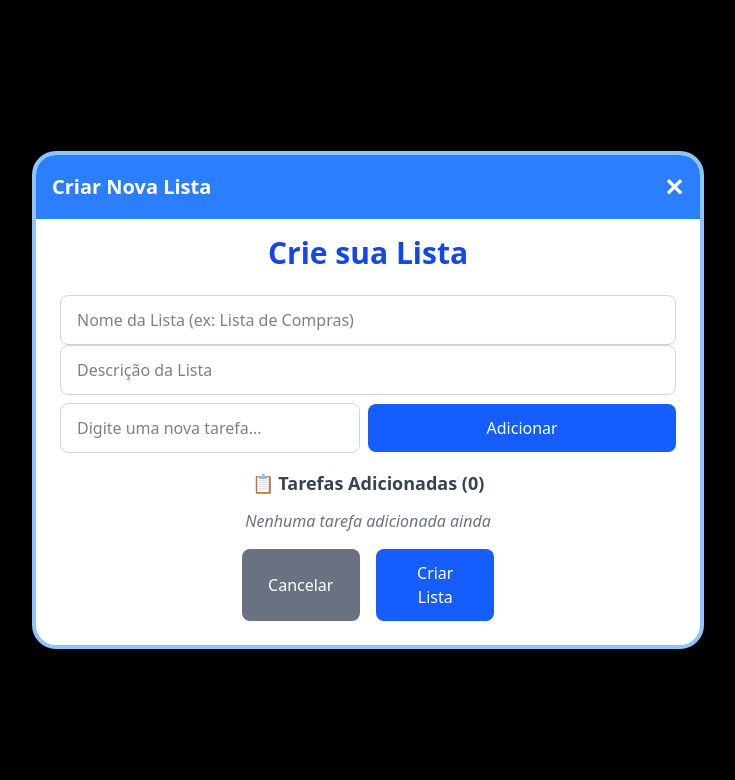
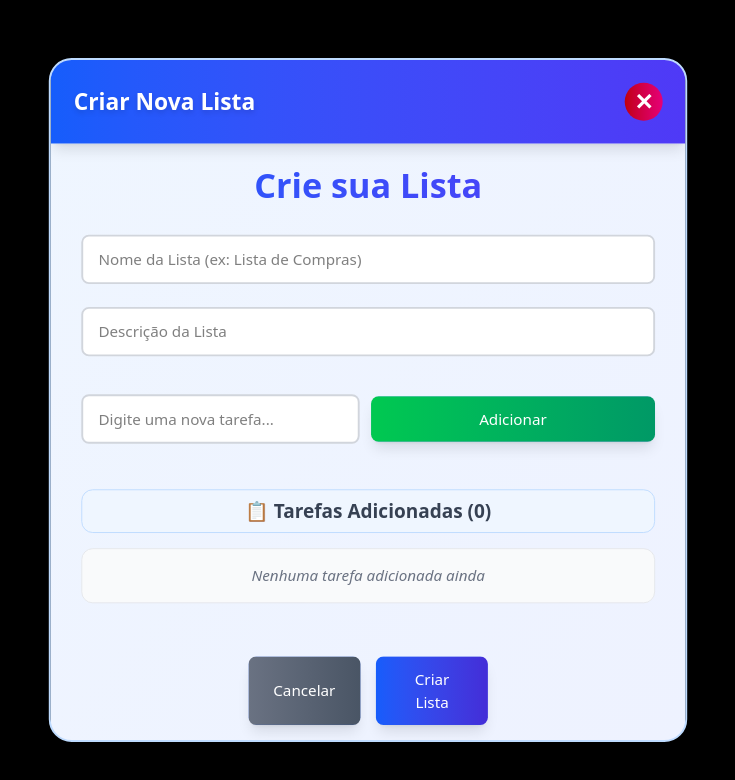
Before and after one commit to Goken5/to-do-list-2, a React app in the folder frontend/: page /main in a window 1280 px wide. Both pictures are taken after a click on the button "Criar Nova Lista". Shown: the top 780 px of the page, without its empty margins (272-1007 px from the left). Built offline with nearby package versions, Linux system fonts and the light colour scheme; the HTML template or start-up script is replaced by a standard one.

Commit message:
melhora na estilização da página principal

```diff
--- a/frontend/src/components/List.tsx
+++ b/frontend/src/components/List.tsx
@@ -4,7 +4,6 @@ import { api } from "../services/ApiService";
 import { Input, Button } from "./Input";
 
 type ModalMode = "criar" | "ver";
-
 
 interface ModalProps {
     isOpen: boolean;
@@ -18,44 +17,45 @@ function Modal({ isOpen, onClose, children, mode }: ModalProps) {
 
     const modalStyles = {
         criar: {
-            header: "bg-blue-500",
-            title: "text-blue-700",
-            border: "border-blue-300"
+            header: "bg-gradient-to-r from-blue-600 to-indigo-600",
+            title: "text-white",
+            border: "border-blue-200 shadow-2xl",
+            gradient: "from-blue-50 to-indigo-50"
         },
         ver: {
-            header: "bg-blue-500",
-            title: "text-blue-700",
-            border: "border-blue-300"
+            header: "bg-gradient-to-r from-emerald-500 to-teal-600",
+            title: "text-white",
+            border: "border-emerald-200 shadow-2xl",
+            gradient: "from-emerald-50 to-teal-50"
         }
     };
 
     const currentStyle = modalStyles[mode];
 
     return (
-        <div className="fixed inset-0 bg-black bg-opacity-50 flex items-center justify-center z-50 p-4">
-            <div className={`bg-white rounded-3xl max-w-2xl w-full max-h-[90vh] overflow-y-auto border-4 ${currentStyle.border}`}>
-                <div className={`${currentStyle.header} rounded-t-2xl p-4`}>
+        <div className="fixed inset-0 bg-black bg-opacity-60 backdrop-blur-sm flex items-center justify-center z-50 p-4">
+            <div className={`bg-linear-to-br ${currentStyle.gradient} rounded-3xl max-w-2xl w-full max-h-[90vh] overflow-y-auto border-2 ${currentStyle.border} transform transition-all duration-300 scale-95 hover:scale-100`}>
+                <div className={`${currentStyle.header} rounded-t-2xl p-6 shadow-lg`}>
                     <div className="flex justify-between items-center">
-                        <h2 className="text-xl font-bold text-white">
-                            {mode === "criar" ? " Criar Nova Lista" : " Detalhes da Lista"}
+                        <h2 className="text-2xl font-bold text-white drop-shadow-md">
+                            {mode === "criar" ? "Criar Nova Lista" : "Detalhes da Lista"}
                         </h2>
                         <button
                             onClick={onClose}
-                            className="text-white hover:text-gray-200 text-2xl font-bold hover:scale-110 transition-transform"
+                            className="text-white hover:text-gray-200 text-2xl font-bold hover:scale-110 transition-transform duration-200 hover:cursor-pointer bg-linear-to-r from-red-700 to-pink-600 p-5 bg-opacity-20 w-8 h-8 rounded-full flex items-center justify-center"
                         >
                             ✕
                         </button>
                     </div>
                 </div>
 
-                <div className="px-6 pb-6 pt-4">
+                <div className="px-8 pb-8 pt-6">
                     {children}
                 </div>
             </div>
         </div>
     );
 }
-
 
 function ConteudoCriarLista({ onClose }: { onClose: () => void }) {
     const [nome, setNome] = useState("");
@@ -80,7 +80,7 @@ function ConteudoCriarLista({ onClose }: { onClose: () => void }) {
                 userEmail,
             });
             console.log(data);
-            toast.success("Lista Criada!");
+            toast.success("🎉 Lista Criada com Sucesso!");
 
             setNome("");
             setDescricao("");
@@ -106,54 +106,63 @@ function ConteudoCriarLista({ onClose }: { onClose: () => void }) {
 
     return (
         <div className="text-center">
-            <h1 className="text-2xl sm:text-3xl text-blue-700 font-semibold mb-6">
+            <h1 className="text-3xl sm:text-4xl font-bold bg-linear-to-r from-blue-600 to-indigo-600 bg-clip-text text-transparent mb-8">
                 Crie sua Lista
             </h1>
 
-            <form className="flex flex-col items-center w-full" onSubmit={handleSubmit}>
+            <form className="flex flex-col items-center w-full space-y-6" onSubmit={handleSubmit}>
                 <Input
                     type="text"
                     placeholder="Nome da Lista (ex: Lista de Compras)"
                     value={nome}
                     onChange={(e) => setNome(e.target.value)}
+                    className="border-2 border-blue-200 focus:border-blue-500 focus:ring-2 focus:ring-blue-200 transition-all duration-300"
                 />
                 <Input
                     type="text"
                     placeholder="Descrição da Lista"
                     value={descricao}
                     onChange={(e) => setDescricao(e.target.value)}
+                    className="border-2 border-blue-200 focus:border-blue-500 focus:ring-2 focus:ring-blue-200 transition-all duration-300"
                 />
 
-                <div className="flex w-full gap-2 items-center mt-2 flex-col sm:flex-row">
+                <div className="flex w-full gap-3 items-center mt-4 flex-col sm:flex-row">
                     <Input
                         type="text"
                         placeholder="Digite uma nova tarefa..."
                         value={novaTarefa}
                         onChange={(e) => setNovaTarefa(e.target.value)}
+                        className="border-2 border-blue-200 focus:border-blue-500 focus:ring-2 focus:ring-blue-200 transition-all duration-300"
                     />
-                    <Button type="button" onClick={criarTarefa} className="bg-blue-600 hover:bg-blue-700">
-                         Adicionar
+                    <Button
+                        type="button"
+                        onClick={criarTarefa}
+                        className="bg-linear-to-r from-green-500 to-emerald-600 hover:from-green-600 hover:to-emerald-700 text-white font-bold shadow-lg hover:shadow-xl transform hover:scale-105 transition-all duration-200"
+                    >
+                        Adicionar
                     </Button>
                 </div>
 
-                <div className="w-full mt-4">
-                    <h3 className="text-lg font-semibold text-gray-700 mb-3">
+                <div className="w-full mt-6">
+                    <h3 className="text-xl font-semibold text-gray-700 mb-4 bg-blue-50 py-2 rounded-xl border border-blue-200">
                         📋 Tarefas Adicionadas ({tarefa.length})
                     </h3>
                     {tarefa.length === 0 ? (
-                        <p className="text-gray-500 italic">Nenhuma tarefa adicionada ainda</p>
+                        <p className="text-gray-500 italic py-4 bg-gray-50 rounded-xl border border-gray-200">
+                            Nenhuma tarefa adicionada ainda
+                        </p>
                     ) : (
-                        <ul className="flex flex-col gap-2 mb-4 max-h-40 overflow-y-auto">
+                        <ul className="flex flex-col gap-3 mb-6 max-h-48 overflow-y-auto p-2">
                             {tarefa.map((t, index) => (
                                 <li key={index} className="flex justify-between items-center
-                                    bg-blue-50 text-black p-3 rounded-2xl border border-blue-200">
-                                    <span className="font-medium">{index + 1}. {t}</span>
+                                    bg-linear-to-r from-blue-50 to-indigo-50 text-gray-800 p-4 rounded-2xl border-2 border-blue-100 shadow-sm hover:shadow-md transition-all duration-200">
+                                    <span className="font-medium text-lg">{"•"} {t}</span>
                                     <button
                                         type="button"
-                                        className="bg-red-500 text-white px-3 py-1 rounded-full font-bold hover:scale-110 transition-transform hover:cursor-pointer text-sm"
+                                        className="bg-linear-to-r from-red-500 to-pink-600 text-white px-4 py-2 rounded-full font-bold hover:scale-110 transform transition-all duration-200 hover:shadow-lg cursor-pointer text-sm shadow-md"
                                         onClick={() => deletarTarefa(index)}
                                     >
-                                        X
+                                        ✕
                                     </button>
                                 </li>
                             ))}
@@ -161,11 +170,18 @@ function ConteudoCriarLista({ onClose }: { onClose: () => void }) {
                     )}
                 </div>
 
-                <div className="flex gap-4 mt-4 flex-col sm:flex-row">
-                    <Button type="button" onClick={onClose} className="bg-gray-500 hover:bg-gray-600">
+                <div className="flex gap-4 mt-8 flex-col sm:flex-row">
+                    <Button
+                        type="button"
+                        onClick={onClose}
+                        className="bg-linear-to-r from-gray-500 to-gray-600 hover:from-gray-600 hover:to-gray-700 text-white font-bold shadow-lg hover:shadow-xl transform hover:scale-105 transition-all duration-200"
+                    >
                         Cancelar
                     </Button>
-                    <Button type="submit" className="bg-blue-600 hover:bg-blue-700">
+                    <Button
+                        type="submit"
+                        className="bg-linear-to-r from-blue-600 to-indigo-700 hover:from-blue-700 hover:to-indigo-800 text-white font-bold shadow-lg hover:shadow-xl transform hover:scale-105 transition-all duration-200"
+                    >
                         Criar Lista
                     </Button>
                 </div>
@@ -177,40 +193,45 @@ function ConteudoCriarLista({ onClose }: { onClose: () => void }) {
 function ConteudoVerLista({ lista, onClose }: { lista: any, onClose: () => void }) {
     return (
         <div className="text-center">
-            <h1 className="text-2xl sm:text-3xl text-blue-700 font-semibold mb-6">
-                 Detalhes da Lista
+            <h1 className="text-3xl sm:text-4xl font-bold bg-linear-to-r from-emerald-600 to-teal-600 bg-clip-text text-transparent mb-8">
+                Detalhes da Lista
             </h1>
 
-            <div className="space-y-6">
-                <div className="bg-blue-50 p-4 rounded-2xl border border-blue-200">
-                    <h2 className="text-xl font-bold text-blue-800 mb-2">{lista.nome}</h2>
-                    <p className="text-gray-600">{lista.descricao}</p>
+            <div className="space-y-8">
+                <div className="bg-linear-to-r from-emerald-50 to-teal-50 p-6 rounded-2xl border-2 border-emerald-200 shadow-lg">
+                    <h2 className="text-2xl font-bold text-emerald-800 mb-3">{lista.nome}</h2>
+                    <p className="text-gray-700 text-lg">{lista.descricao}</p>
                 </div>
 
-                <div className="bg-white p-4 rounded-2xl border border-blue-200">
-                    <h3 className="text-lg font-semibold text-blue-700 mb-4">
+                <div className="bg-linear-to-br from-white to-gray-50 p-6 rounded-2xl border-2 border-emerald-200 shadow-lg">
+                    <h3 className="text-xl font-semibold text-emerald-700 mb-6 bg-emerald-50 py-3 rounded-xl border border-emerald-200">
                         📝 Tarefas ({lista.tarefas.length})
                     </h3>
 
                     {lista.tarefas.length === 0 ? (
-                        <p className="text-gray-500 italic">Nenhuma tarefa nesta lista</p>
+                        <p className="text-gray-500 italic py-6 bg-gray-50 rounded-xl border border-gray-200">
+                            Nenhuma tarefa nesta lista
+                        </p>
                     ) : (
-                        <ul className="space-y-3 text-left">
+                        <ul className="space-y-4 text-left">
                             {lista.tarefas.map((tarefa: string, index: number) => (
-                                <li key={index} className="flex items-center gap-3 py-2 border-b border-gray-200">
-                                    <span className="bg-blue-100 text-blue-800 rounded-full w-6 h-6 flex items-center justify-center text-sm font-bold">
+                                <li key={index} className="flex items-center gap-4 py-3 px-4 bg-white rounded-xl border border-emerald-100 shadow-sm hover:shadow-md transition-all duration-200">
+                                    <span className="bg-linear-to-r from-emerald-500 to-teal-600 text-white rounded-full w-8 h-8 flex items-center justify-center text-sm font-bold shadow-md">
                                         {index + 1}
                                     </span>
-                                    <span className="text-gray-700">{tarefa}</span>
+                                    <span className="text-gray-800 text-lg font-medium">{tarefa}</span>
                                 </li>
                             ))}
                         </ul>
                     )}
                 </div>
 
-                <div className="flex gap-4 mt-6 flex-col sm:flex-row">
-                    <Button onClick={onClose} className="bg-blue-600 hover:bg-blue-700">
-                        Voltar
+                <div className="flex gap-4 mt-8 flex-col sm:flex-row">
+                    <Button
+                        onClick={onClose}
+                        className="bg-linear-to-r from-emerald-500 to-teal-600 hover:from-emerald-600 hover:to-teal-700 text-white font-bold shadow-lg hover:shadow-xl transform hover:scale-105 transition-all duration-200"
+                    >
+                        ← Voltar
                     </Button>
                 </div>
             </div>
@@ -218,7 +239,6 @@ function ConteudoVerLista({ lista, onClose }: { lista: any, onClose: () => void
     );
 }
 
-// COMPONENTE PRINCIPAL - VIEWLIST
 export function ViewList() {
     interface Lista {
         _id: string;
@@ -241,6 +261,7 @@ export function ViewList() {
             const response = await api.get(`http://localhost:8000/lists?userEmail=${userEmail}`);
             console.log("Listas carregadas:", response.data);
             setListas(response.data);
+            toast.success("Listas carregadas com sucesso!");
         } catch (error) {
             console.error("Erro ao carregar listas:", error);
             toast.error("Erro ao carregar listas!");
@@ -253,7 +274,7 @@ export function ViewList() {
         try {
             await api.delete(`http://localhost:8000/lists/${id}`);
             setListas(listas.filter(l => l._id !== id));
-            toast.success("Lista deletada!");
+            toast.success("Lista deletada com sucesso!");
         } catch (error) {
             console.error("Erro ao deletar lista:", error);
             toast.error("Erro ao deletar lista!");
@@ -279,39 +300,58 @@ export function ViewList() {
     }
 
     return(
-        <div className="flex flex-col items-center text-center border-blue-600 border-2 bg-blue-300 sm:w-[60vw] w-[90vw] sm:min-h-[70vh] min-h-[50vh] rounded-3xl p-6 gap-6 mt-5">
-            <h1 className="text-4xl text-white font-semibold">Bem-vindo às suas Listas, {userName}!</h1>
+        <div className="flex flex-col items-center text-center bg-linear-to-br from-blue-400 via-blue-500 to-indigo-600 sm:w-[70vw] w-[95vw] min-h-[80vh] rounded-3xl p-8 gap-8 mt-8 shadow-2xl border-2 border-white border-opacity-20">
+            <div className="bg-white bg-opacity-20 backdrop-blur-sm rounded-3xl p-8 border-2 border-white border-opacity-30 w-full">
+                <h1 className="text-4xl sm:text-5xl font-bold text-blue-700 drop-shadow-2xl mb-4">
+                    Bem-vindo às suas Listas, {userName}!
+                </h1>
+                <p className="text-blue-400 text-lg sm:text-xl mb-6">
+                    Organize suas tarefas de forma simples e eficiente
+                </p>
 
-            <div className="flex flex-col sm:flex-row gap-4">
-                <Button onClick={CarregarListas}>Carregar Listas</Button>
-                <Button onClick={abrirModalCriar} className="bg-blue-600 hover:bg-blue-700">
-                    Criar Nova Lista
-                </Button>
+                <div className="flex flex-col sm:flex-row gap-4 justify-center">
+                    <Button
+                        onClick={CarregarListas}
+                        className="bg-linear-to-r from-blue-600 to-indigo-700 hover:from-blue-700 hover:to-indigo-800 text-white font-bold shadow-lg hover:shadow-xl transform hover:scale-105 transition-all duration-200 border-2 border-white border-opacity-20"
+                    >
+                        Carregar Listas
+                    </Button>
+                    <Button
+                        onClick={abrirModalCriar}
+                        className="bg-linear-to-r from-emerald-500 to-teal-600 hover:from-emerald-600 hover:to-teal-700 text-white font-bold shadow-lg hover:shadow-xl transform hover:scale-105 transition-all duration-200 border-2 border-white border-opacity-20"
+                    >
+                        Criar Nova Lista
+                    </Button>
+                </div>
             </div>
 
-            <div className="flex flex-col gap-4 w-full">
+            <div className="flex flex-col gap-6 w-full max-h-[60vh] overflow-y-auto px-2 py-4">
                 {listas.length === 0 ? (
-                    <div className="bg-white p-8 rounded-3xl text-gray-500">
-                        📝 Nenhuma lista encontrada. Crie sua primeira lista!
+                    <div className="bg-white bg-opacity-90 backdrop-blur-sm p-12 rounded-3xl text-gray-600 text-xl border-2 border-white border-opacity-30 shadow-2xl">
+                        <div className="text-6xl mb-4">📝</div>
+                        Nenhuma lista encontrada. <br />
+                        <span className="text-blue-600 font-semibold">Crie sua primeira lista!</span>
                     </div>
                 ) : (
                     listas.map((lista) => (
                         <div
                             key={lista._id}
-                            className="flex flex-col xl:flex-row justify-between items-start bg-white p-5 rounded-3xl border border-black transition-all hover:scale-105 shadow-2xl duration-300 cursor-pointer"
+                            className="flex flex-col xl:flex-row justify-between items-start bg-white bg-opacity-95 backdrop-blur-sm p-6 rounded-3xl border-2 border-white border-opacity-30 transition-all duration-300 hover:scale-105 hover:shadow-2xl shadow-lg cursor-pointer group"
                             onClick={() => abrirModalLista(lista)}
                         >
-                            <div className="flex flex-col w-full xl:w-3/4 gap-2">
-                                <h2 className="font-bold text-xl sm:text-2xl">{lista.nome}</h2>
-                                <p className="text-gray-700">{lista.descricao}</p>
-                                <p className="text-sm text-gray-500">
+                            <div className="flex flex-col w-full xl:w-4/5 gap-3">
+                                <h2 className="font-bold text-2xl sm:text-3xl bg-linear-to-r from-blue-600 to-indigo-600 bg-clip-text text-transparent">
+                                    {lista.nome}
+                                </h2>
+                                <p className="text-gray-700 text-lg">{lista.descricao}</p>
+                                <p className="text-sm text-gray-500 bg-gray-100 px-3 py-1 rounded-full inline-block self-start">
                                     📋 {lista.tarefas.length} tarefa(s) - Clique para ver detalhes
                                 </p>
                             </div>
 
-                            <div className="flex flex-col gap-2 mt-4 xl:mt-0">
+                            <div className="flex flex-col gap-3 mt-4 xl:mt-0 xl:ml-4">
                                 <button
-                                    className="bg-red-500 text-white px-3 py-1 rounded-full font-bold hover:scale-110 hover:bg-red-600 transition-all hover:cursor-pointer hover:shadow-2xl shadow-2xl hover:shadow-black border-black border"
+                                    className="bg-linear-to-r from-red-500 to-pink-600 text-white px-4 py-2 rounded-full font-bold hover:scale-110 transform transition-all duration-200 hover:shadow-2xl shadow-lg border-2 border-white border-opacity-20 group-hover:border-opacity-40"
                                     onClick={(e) => DeletarLista(lista._id, e)}
                                 >
                                     X
--- a/frontend/src/components/LoginDiv.tsx
+++ b/frontend/src/components/LoginDiv.tsx
@@ -38,7 +38,7 @@ export function Login() {
             toast.success("Logado com Sucesso!");
 
         } catch (error: any) {
-            console.error("❌ Erro no login:", error);
+            console.error("Erro no login:", error);
 
             if (error.response) {
                 // Servidor respondeu com status de erro
@@ -60,7 +60,6 @@ export function Login() {
             } else if (error.request) {
                 // Request foi feito mas não houve resposta
                 console.error("Sem resposta do servidor:", error.request);
-                toast.error("Servidor não respondeu. Verifique se o backend está rodando.");
             } else {
                 // Outro erro
                 console.error("Erro inesperado:", error.message);
@@ -153,7 +152,7 @@ export function SignUp() {
         setLoading(true);
 
         try {
-            console.log("🔄 Tentando criar conta...");
+            console.log("Tentando criar conta...");
 
             const response = await api.post("/users/register", {
                 nome: nome,
--- a/frontend/src/pages/MainPage.tsx
+++ b/frontend/src/pages/MainPage.tsx
@@ -2,14 +2,16 @@
 import { Header, Footer } from "../components/HeaderFooter";
 import { ViewList } from "../components/List";
 
-export default function MainPage(){
+export default function MainPage() {
 
-    return(
-        <div className="flex flex-col min-h-screen w-full overflow-x-hidden items-center justify-center gap-10 max-w-7xl mx-auto">
+    return (
+        <div className="flex flex-col min-h-screen">
 
             <Header />
-            <div className="flex flex-1 justify-center items-center grow px-4 py-10 sm:mt-10 flex-col">
-                <ViewList/>
+            <div className="flex flex-1 justify-center xl:justify-center items-center px-4 xl:px-[100px] flex-col lg:m-5 xl:m-0 bg-linear-to-b from-blue-900 to-blue-50">
+                <div className="flex flex-1 justify-center items-center grow px-4 py-10 sm:mt-10 flex-col">
+                    <ViewList />
+                </div>
             </div>
             <Footer />
         </div>
```
